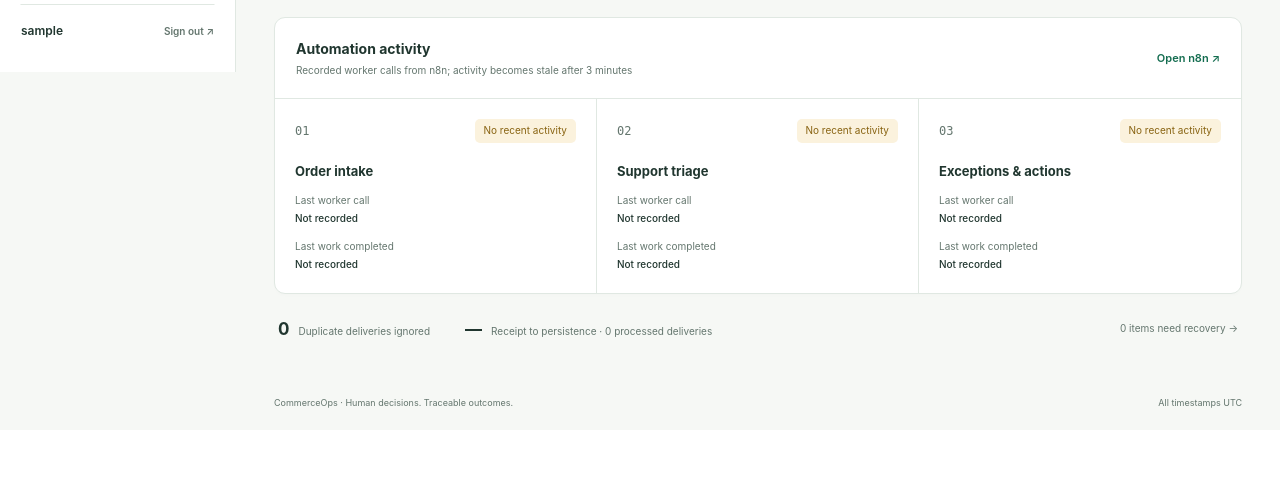
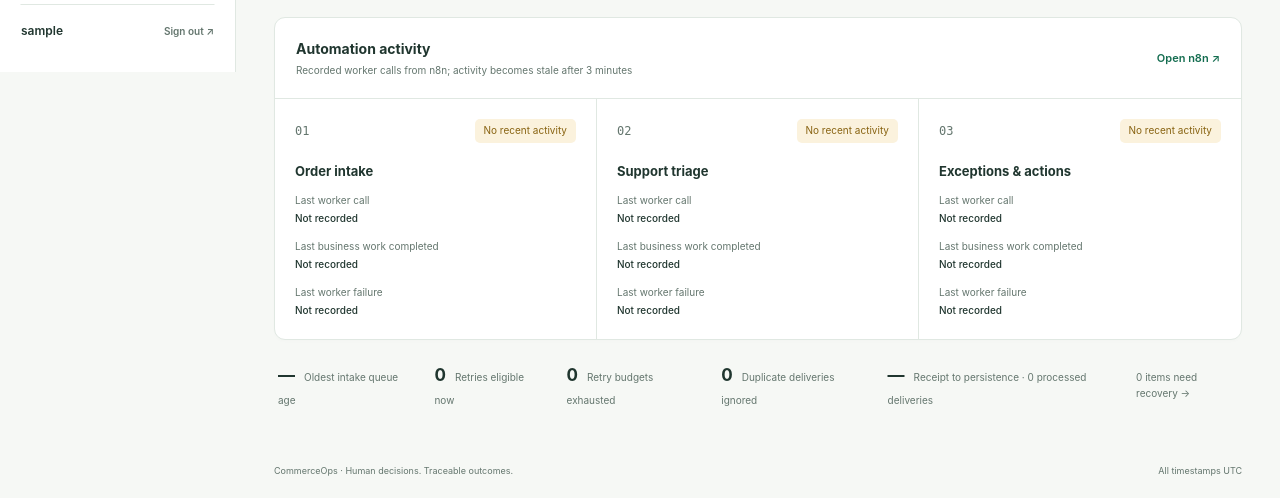
Before and after one commit to KhangTran69/popify, a FastAPI app: page / in a window 1280 px wide. Shown: the part 728-1226 px from the top of the page. Before the commit the page ends 1136 px from the top, so only its background shows below. Run offline with FastAPI, Linux system fonts and the light colour scheme; the visitor is signed in with stand-in values (Sample User, id 1).

Commit message:
Improve CommerceOps demo status and recovery evidence

```diff
--- a/app/main.py
+++ b/app/main.py
@@ -137,7 +137,11 @@ def workflow_activity(db):
     ]:
         last = db.scalar(
             select(Audit)
-            .where(Audit.entity_type == "workflow", Audit.entity_id == number)
+            .where(
+                Audit.entity_type == "workflow",
+                Audit.entity_id == number,
+                Audit.event.in_(["work_completed", "work_failed", "poll_completed"]),
+            )
             .order_by(Audit.id.desc())
             .limit(1)
         )
@@ -151,6 +155,16 @@ def workflow_activity(db):
             .order_by(Audit.id.desc())
             .limit(1)
         )
+        failure = db.scalar(
+            select(Audit)
+            .where(
+                Audit.entity_type == "workflow",
+                Audit.entity_id == number,
+                Audit.event == "work_failed",
+            )
+            .order_by(Audit.id.desc())
+            .limit(1)
+        )
         recent = bool(
             last and (utcnow() - as_utc(last.created_at)).total_seconds() < 180
         )
@@ -160,18 +174,19 @@ def workflow_activity(db):
                 "label": label,
                 "last": last,
                 "success": success,
+                "failure": failure,
                 "recent": recent,
             }
         )
     return result
 
 
-def heartbeat(db, number, result, completed=False):
+def heartbeat(db, number, result, completed=False, failed=False):
     audit(
         db,
         "workflow",
         number,
-        "work_completed" if completed else "poll_completed",
+        "work_failed" if failed else "work_completed" if completed else "poll_completed",
         details=result,
     )
     db.commit()
@@ -204,6 +219,44 @@ def dashboard(request: Request, actor=Depends(operator), db: Session = Depends(g
         + count(Case, Case.status == "queued")
         + count(Approval, Approval.execution_status == "queued"),
     }
+    now = utcnow()
+    counts["due_retries"] = (
+        count(
+            Delivery,
+            Delivery.status.in_(["failed", "received"]),
+            Delivery.attempts > 0,
+            Delivery.next_attempt_at <= now,
+        )
+        + count(
+            Case,
+            Case.status.in_(["failed", "queued"]),
+            Case.attempts > 0,
+            Case.next_attempt_at <= now,
+        )
+        + count(
+            Approval,
+            Approval.execution_status.in_(["retryable", "queued"]),
+            Approval.attempts > 0,
+            Approval.next_attempt_at <= now,
+        )
+    )
+    counts["exhausted"] = (
+        count(Delivery, Delivery.status == "exhausted")
+        + count(Case, Case.status == "exhausted")
+        + count(Approval, Approval.execution_status == "exhausted")
+    )
+    oldest = min(
+        (
+            as_utc(value)
+            for value in (
+                db.scalar(select(func.min(Delivery.received_at)).where(Delivery.status == "received")),
+                db.scalar(select(func.min(Case.created_at)).where(Case.status == "queued")),
+            )
+            if value is not None
+        ),
+        default=None,
+    )
+    counts["oldest_queue_minutes"] = max(0, int((now - oldest).total_seconds() // 60)) if oldest else None
     done = db.execute(
         select(Delivery.received_at, Delivery.processed_at).where(
             Delivery.processed_at.is_not(None)
@@ -335,7 +388,7 @@ def guided_demo_records(delivery, db):
                 )
             )
     automatic_work_pending = (
-        delivery.status == "received"
+        delivery.status in ("received", "failed")
         or (order is not None and exception is None)
         or (case is not None and case.status in ("queued", "failed"))
         or any(
@@ -863,7 +916,11 @@ def n8n_next(
         .limit(1)
     )
     result = process_delivery(db, pending.id) if pending else {"status": "idle"}
-    return heartbeat(db, 1, result, result["status"] == "processed")
+    return heartbeat(
+        db, 1, result,
+        completed=result["status"] == "processed",
+        failed=result["status"] in ("failed", "exhausted"),
+    )
 
 
 class Inquiry(BaseModel):
@@ -913,7 +970,8 @@ def triage_next(
         db,
         2,
         {"case_id": case.id, "status": case.status},
-        case.status == "needs_review",
+        completed=case.status == "needs_review",
+        failed=case.status in ("failed", "exhausted"),
     )
 
 
@@ -1071,8 +1129,11 @@ def scan_delayed(
         .limit(20)
         .with_for_update(skip_locked=True)
     ).all()
+    action_outcomes = {"succeeded": 0, "retryable": 0, "exhausted": 0, "ambiguous": 0}
     for approval in pending:
         execute_approved(db, approval)
+        if approval.execution_status in action_outcomes:
+            action_outcomes[approval.execution_status] += 1
     db.commit()
     return heartbeat(
         db,
@@ -1081,8 +1142,10 @@ def scan_delayed(
             "open_delayed_orders": len(created),
             "new_exceptions": new_exceptions,
             "actions_processed": len(pending),
+            "action_outcomes": action_outcomes,
         },
-        bool(pending or new_exceptions),
+        completed=bool(new_exceptions or action_outcomes["succeeded"]),
+        failed=bool(action_outcomes["retryable"] or action_outcomes["exhausted"] or action_outcomes["ambiguous"]),
     )
 
 
--- a/app/templates/dashboard.html
+++ b/app/templates/dashboard.html
@@ -3,5 +3,5 @@
 <section class="metrics" aria-label="Operations metrics">{% for label,value,caption in [('Orders processed',counts.orders,'Persisted order records'),('Pending approvals',counts.approvals,'Human review required'),('Open exceptions',counts.exceptions,'Pending exception tasks'),('Mock actions completed',counts.success,'Recorded successful executions')] %}<div class="metric"><span>{{ label }}</span><strong>{{ value }}</strong><small>{{ caption }}</small></div>{% endfor %}</section>
 <div class="cols"><section class="panel"><div class="panelhead"><div><h2>Recent orders</h2><p>Your latest persisted orders</p></div><a href="/queues/orders">View all ↗</a></div><div class="table-scroll"><table><thead><tr><th>Order / customer</th><th>Total</th><th>Fulfillment</th></tr></thead><tbody>{% for o in orders %}<tr><td><a class="record-link" href="/orders/{{ o.id }}">{{ o.order_number }}</a><small>{{ o.email or 'No email provided' }}</small></td><td>{{ o.currency }} {{ o.total }}</td><td><span class="pill {{ 'good' if o.fulfillment_status=='fulfilled' else 'warn' }}">{{ o.fulfillment_status }}</span></td></tr>{% else %}<tr><td colspan="3" class="empty">No orders yet. Queue a demo order to get started.</td></tr>{% endfor %}</tbody></table></div></section>
 <section class="panel"><div class="panelhead"><div><h2>Up next</h2><p>Oldest pending decisions first</p></div><span class="count">{{ counts.approvals }}</span></div>{% for a in approvals %}<a class="queueitem" href="/approvals/{{ a.id }}"><span class="item-icon">{{ '↗' if a.kind=='support' else '!' }}</span><div><strong>{{ a.proposed_action.replace('_',' ').capitalize() }}</strong><small>{{ a.supporting_facts.get('order_number') or a.subject_type.title() ~ ' #' ~ a.subject_id }} · {{ a.created_at|utc }}</small></div><span class="arrow">→</span></a>{% else %}<div class="empty">You’re all caught up.<small>New decisions will appear here.</small></div>{% endfor %}</section></div>
-<section class="panel"><div class="panelhead"><div><h2>Automation activity</h2><p>Recorded worker calls from n8n; activity becomes stale after 3 minutes</p></div><a href="http://localhost:5678" target="_blank" rel="noopener">Open n8n ↗</a></div><div class="workflows">{% for w in activity %}<article><div class="workflow-title"><span class="step">0{{ w.number }}</span><span class="pill {{ 'good' if w.recent else 'warn' }}">{{ 'Recent activity' if w.recent else 'No recent activity' }}</span></div><h3>{{ w.label }}</h3><p>Last worker call<br><strong>{{ w.last.created_at|utc if w.last else 'Not recorded' }}</strong></p><p>Last work completed<br><strong>{{ w.success.created_at|utc if w.success else 'Not recorded' }}</strong></p></article>{% endfor %}</div></section>
-<div class="measurements"><div><strong>{{ counts.duplicates }}</strong><span>Duplicate deliveries ignored</span></div><div><strong>{{ counts.avg_seconds ~ 's' if counts.avg_seconds is not none else '—' }}</strong><span>Receipt to persistence · {{ counts.sample }} processed deliveries</span></div><a href="/queues/failures">{{ counts.failures }} items need recovery →</a></div></main>{% endblock %}
+<section class="panel"><div class="panelhead"><div><h2>Automation activity</h2><p>Recorded worker calls from n8n; activity becomes stale after 3 minutes</p></div><a href="http://localhost:5678" target="_blank" rel="noopener">Open n8n ↗</a></div><div class="workflows">{% for w in activity %}<article><div class="workflow-title"><span class="step">0{{ w.number }}</span><span class="pill {{ 'good' if w.recent else 'warn' }}">{{ 'Recent activity' if w.recent else 'No recent activity' }}</span></div><h3>{{ w.label }}</h3><p>Last worker call<br><strong>{{ w.last.created_at|utc if w.last else 'Not recorded' }}</strong></p><p>Last business work completed<br><strong>{{ w.success.created_at|utc if w.success else 'Not recorded' }}</strong></p><p>Last worker failure<br><strong>{{ w.failure.created_at|utc if w.failure else 'Not recorded' }}</strong></p></article>{% endfor %}</div></section>
+<div class="measurements"><div><strong>{{ counts.oldest_queue_minutes ~ " min" if counts.oldest_queue_minutes is not none else "—" }}</strong><span>Oldest intake queue age</span></div><div><strong>{{ counts.due_retries }}</strong><span>Retries eligible now</span></div><div><strong>{{ counts.exhausted }}</strong><span>Retry budgets exhausted</span></div><div><strong>{{ counts.duplicates }}</strong><span>Duplicate deliveries ignored</span></div><div><strong>{{ counts.avg_seconds ~ 's' if counts.avg_seconds is not none else '—' }}</strong><span>Receipt to persistence · {{ counts.sample }} processed deliveries</span></div><a href="/queues/failures">{{ counts.failures }} items need recovery →</a></div></main>{% endblock %}
--- a/app/templates/detail.html
+++ b/app/templates/detail.html
@@ -2,6 +2,6 @@
 {% if kind=='order' %}<dl class="facts"><dt>Customer</dt><dd>{{ entity.email or 'Not provided' }}</dd><dt>Order total</dt><dd>{{ entity.currency }} {{ entity.total }}</dd><dt>Fulfillment</dt><dd><span class="pill {{ 'good' if entity.fulfillment_status=='fulfilled' else 'warn' }}">{{ entity.fulfillment_status }}</span></dd><dt>Payment status</dt><dd>{{ entity.financial_status }}</dd><dt>External ID</dt><dd class="mono">{{ entity.external_id }}</dd><dt>Created</dt><dd>{{ entity.created_at|utc }}</dd><dt>Source updated</dt><dd>{{ entity.source_updated_at|utc }}</dd></dl>
 {% elif kind=='case' %}<dl class="facts"><dt>Status</dt><dd><span class="pill">{{ entity.status.replace('_',' ') }}</span></dd><dt>Category</dt><dd>{{ 'Awaiting classification' if entity.status=='queued' else entity.category.replace('_',' ') ~ ' · ' ~ entity.confidence ~ '% confidence' }}</dd><dt>Matched order</dt><dd>{% if entity.order %}<a href="/orders/{{ entity.order_id }}">{{ entity.order.order_number }} ↗</a>{% else %}{{ 'Pending verification' if entity.status=='queued' else 'No matching order' }}{% endif %}</dd></dl><h3>Customer message</h3><div class="message">{{ entity.message }}</div><h3>Draft response</h3><div class="draft">{{ entity.draft or 'Queued for triage. Refresh after the next n8n run.' }}</div><p class="field-help">Draft only. Any completed response is a mock action.</p>{% if entity.missing_info %}<div class="notice warn"><strong>Review needed</strong><p>{{ entity.missing_info }}</p></div>{% endif %}{% if entity.failure_detail %}<div class="notice error">{{ entity.failure_detail }}</div>{% endif %}{% if entity.status in ['failed','exhausted'] %}<form method="post" action="/cases/{{ entity.id }}/retry"><input type="hidden" name="csrf_token" value="{{ csrf }}"><button>Queue triage retry</button></form>{% endif %}
 {% elif kind=='delivery' %}<dl class="facts"><dt>Webhook ID</dt><dd class="mono">{{ entity.webhook_id }}</dd><dt>Topic</dt><dd>{{ entity.topic }}</dd><dt>Shop</dt><dd>{{ entity.shop_domain }}</dd><dt>Status</dt><dd><span class="pill {{ 'good' if entity.status=='processed' else 'warn' }}">{{ entity.status }}</span></dd><dt>Attempts</dt><dd>{{ entity.attempts }}</dd><dt>Received</dt><dd>{{ entity.received_at|utc }}</dd><dt>Processed</dt><dd>{{ entity.processed_at|utc }}</dd><dt>Next attempt</dt><dd>{{ entity.next_attempt_at|utc }}</dd></dl>{% if entity.error %}<div class="notice error">{{ entity.error }}. Check the payload and worker logs before retrying.</div>{% endif %}{% if entity.status in ['failed','exhausted'] %}<form method="post" action="/deliveries/{{ entity.id }}/retry"><input type="hidden" name="csrf_token" value="{{ csrf }}"><button>Retry delivery</button></form>{% endif %}
-{% else %}<h3>{{ entity.proposed_action.replace('_',' ').capitalize() }}</h3><dl class="facts"><dt>Subject</dt><dd><a href="/{{ 'orders' if entity.subject_type=='order' else 'cases' }}/{{ entity.subject_id }}">{{ entity.subject_type.title() }} #{{ entity.subject_id }} ↗</a></dd><dt>Decision</dt><dd><span class="pill {{ 'warn' if entity.status=='pending' else '' }}">{{ entity.status }}</span></dd><dt>Decided by</dt><dd>{{ entity.actor or 'Awaiting operator' }}</dd><dt>Decision time</dt><dd>{{ entity.decision_at|utc }}</dd><dt>Execution</dt><dd><span class="pill {{ 'good' if entity.execution_status=='succeeded' else 'bad' if entity.execution_status in ['ambiguous','exhausted'] else '' }}">{{ entity.execution_status.replace('_',' ') }}</span></dd><dt>Attempts</dt><dd>{{ entity.attempts }}</dd><dt>Next attempt</dt><dd>{{ entity.next_attempt_at|utc }}</dd></dl><h3>Supporting facts</h3>{% for key,value in entity.supporting_facts.items() if key!='correlation_id' %}<div class="fact"><label>{{ key.replace('_',' ').capitalize() }}</label><div class="{{ 'draft' if key=='draft' else '' }}">{{ value if value is not none else 'Not available' }}</div></div>{% endfor %}{% if entity.failure_detail %}<div class="notice error">{{ entity.failure_detail }}</div>{% endif %}
+{% else %}<h3>{{ entity.proposed_action.replace('_',' ').capitalize() }}</h3><dl class="facts"><dt>Subject</dt><dd><a href="/{{ 'orders' if entity.subject_type=='order' else 'cases' }}/{{ entity.subject_id }}">{{ entity.subject_type.title() }} #{{ entity.subject_id }} ↗</a></dd><dt>Decision</dt><dd><span class="pill {{ 'warn' if entity.status=='pending' else '' }}">{{ entity.status }}</span></dd><dt>Decided by</dt><dd>{{ entity.actor or 'Awaiting operator' }}</dd><dt>Decision time</dt><dd>{{ entity.decision_at|utc }}</dd><dt>Execution</dt><dd><span class="pill {{ 'good' if entity.execution_status=='succeeded' else 'bad' if entity.execution_status in ['ambiguous','exhausted'] else '' }}">{{ entity.execution_status.replace('_',' ') }}</span></dd><dt>Attempts</dt><dd>{{ entity.attempts }}</dd><dt>Next attempt</dt><dd>{{ entity.next_attempt_at|utc }}</dd></dl><h3>Supporting facts</h3>{% for key,value in entity.supporting_facts.items() if key!='correlation_id' %}<div class="fact"><label>{{ key.replace('_',' ').capitalize() }}</label><div class="{{ 'draft' if key=='draft' else '' }}">{{ (value|string ~ '%') if key=='confidence' and value is not none else (value.replace('_',' ') if key=='category' and value else value) if value else ('None flagged' if key=='missing_info' else 'Not available') }}</div></div>{% endfor %}{% if entity.failure_detail %}<div class="notice error">{{ entity.failure_detail }}</div>{% endif %}
 {% if entity.status=='pending' %}<div class="decision"><p>Approval queues this mock action for the next n8n run.</p><form method="post" action="/approvals/{{ entity.id }}/decision"><input type="hidden" name="csrf_token" value="{{ csrf }}"><button name="decision" value="approved">Approve mock action</button> <button class="secondary" name="decision" value="rejected">Reject</button></form></div>{% elif entity.status=='approved' and entity.execution_status in ['failed','retryable','exhausted'] %}<form method="post" action="/approvals/{{ entity.id }}/retry"><input type="hidden" name="csrf_token" value="{{ csrf }}"><button>Queue action retry</button></form>{% elif entity.execution_status=='ambiguous' %}<div class="notice warn">Retry is blocked. Reconcile the provider’s recorded result using approval:{{ entity.id }}. This demo has no external provider or reconciliation mutation.</div>{% endif %}{% endif %}
-{% if related %}<div class="related"><h3>Related approvals</h3>{% for a in related %}<a href="/approvals/{{ a.id }}">#{{ a.id }} · {{ a.proposed_action.replace('_',' ') }} <span> {{ a.status }} →</span></a>{% endfor %}</div>{% endif %}</section><section class="box"><div class="panelhead timeline-heading"><h2>Event timeline</h2><span class="count">{{ timeline|length }}</span></div><div class="timeline">{% for e in timeline %}<article class="event"><strong>{{ e.event.replace('_',' ').capitalize() }}</strong><small>{{ e.created_at|utc }} · {{ e.actor }}</small><small>{{ e.entity_type }} #{{ e.entity_id }}</small>{% if e.details %}<details><summary>Event details</summary><pre>{{ e.details|tojson(indent=2) }}</pre></details>{% endif %}<small class="mono">{{ e.correlation_id }}</small></article>{% else %}<div class="empty">No events recorded yet.</div>{% endfor %}</div></section></div></main>{% endblock %}
+{% if kind=='approval' and entity.supporting_facts.get('correlation_id','').startswith('guided-support:') %}<div class="related"><a href="/demo/{{ entity.supporting_facts.get('correlation_id').split(':')[-1] }}">← Back to guided run</a></div>{% endif %}{% if related %}<div class="related"><h3>Related approvals</h3>{% for a in related %}<a href="/approvals/{{ a.id }}">#{{ a.id }} · {{ a.proposed_action.replace('_',' ') }} <span> {{ a.status }} →</span></a>{% endfor %}</div>{% endif %}</section><section class="box"><div class="panelhead timeline-heading"><h2>Event timeline</h2><span class="count">{{ timeline|length }}</span></div><div class="timeline">{% for e in timeline %}<article class="event"><strong>{{ e.event.replace('_',' ').capitalize() }}</strong><small>{{ e.created_at|utc }} · {{ e.actor }}</small><small>{{ e.entity_type }} #{{ e.entity_id }}</small>{% if e.details %}<details><summary>Event details</summary><pre>{{ e.details|tojson(indent=2) }}</pre></details>{% endif %}<small class="mono">{{ e.correlation_id }}</small></article>{% else %}<div class="empty">No events recorded yet.</div>{% endfor %}</div></section></div></main>{% endblock %}
```
Also changed, not shown: PORTFOLIO.md (+9 -5 lines), app/templates/demo.html (+1 -1 lines), tests/test_workflows.py (+44 -0 lines), README.md, 3 other files.
